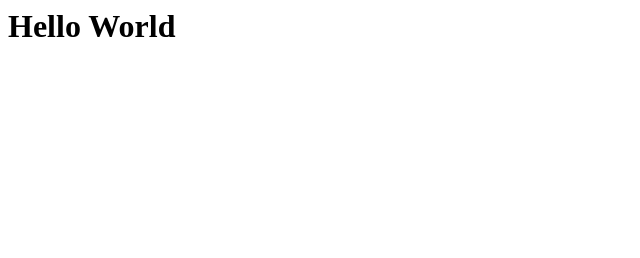
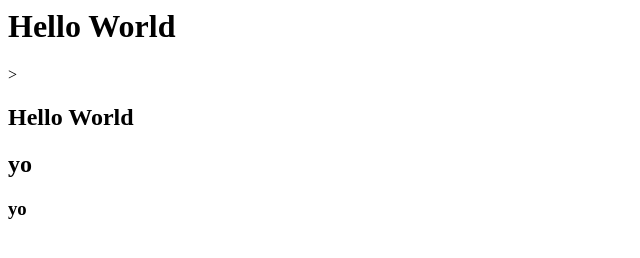
Before and after one commit to lzhang21/lzhang21.github.io, a plain HTML site: page index.html in a window 1280 px wide. Shown: the whole page, without its empty margins (0-640 px from the left). Drawn offline with Linux system fonts and the light colour scheme.

Commit message:
my first commit

```diff
--- a/index.html
+++ b/index.html
@@ -1 +1,6 @@
-<h1> Hello World </>
+<h1> Hello World </h1>>
+
+<h2>Hello World</h2>
+
+<h2>yo</h2>
+<h3>yo</h3>
```
